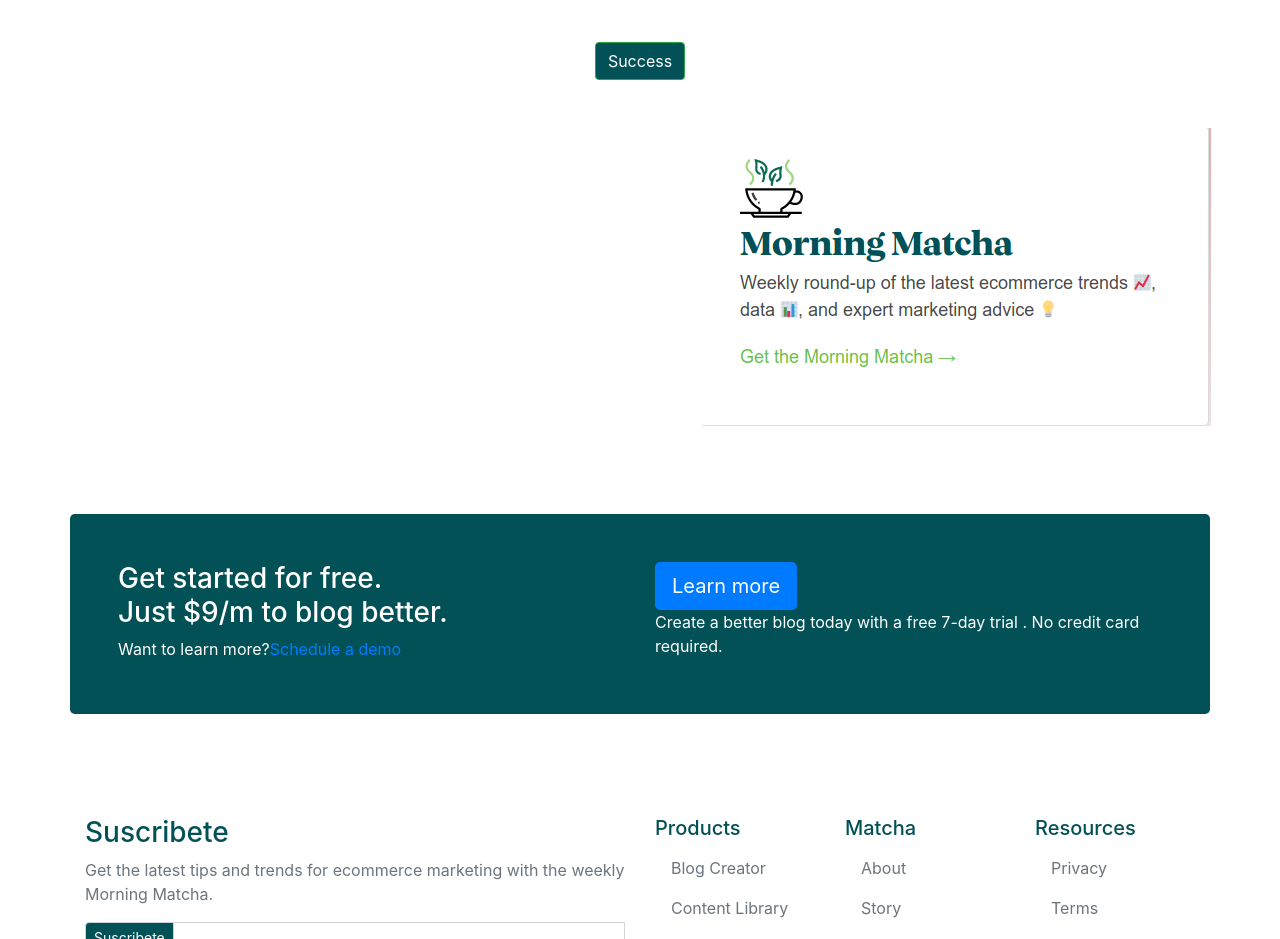
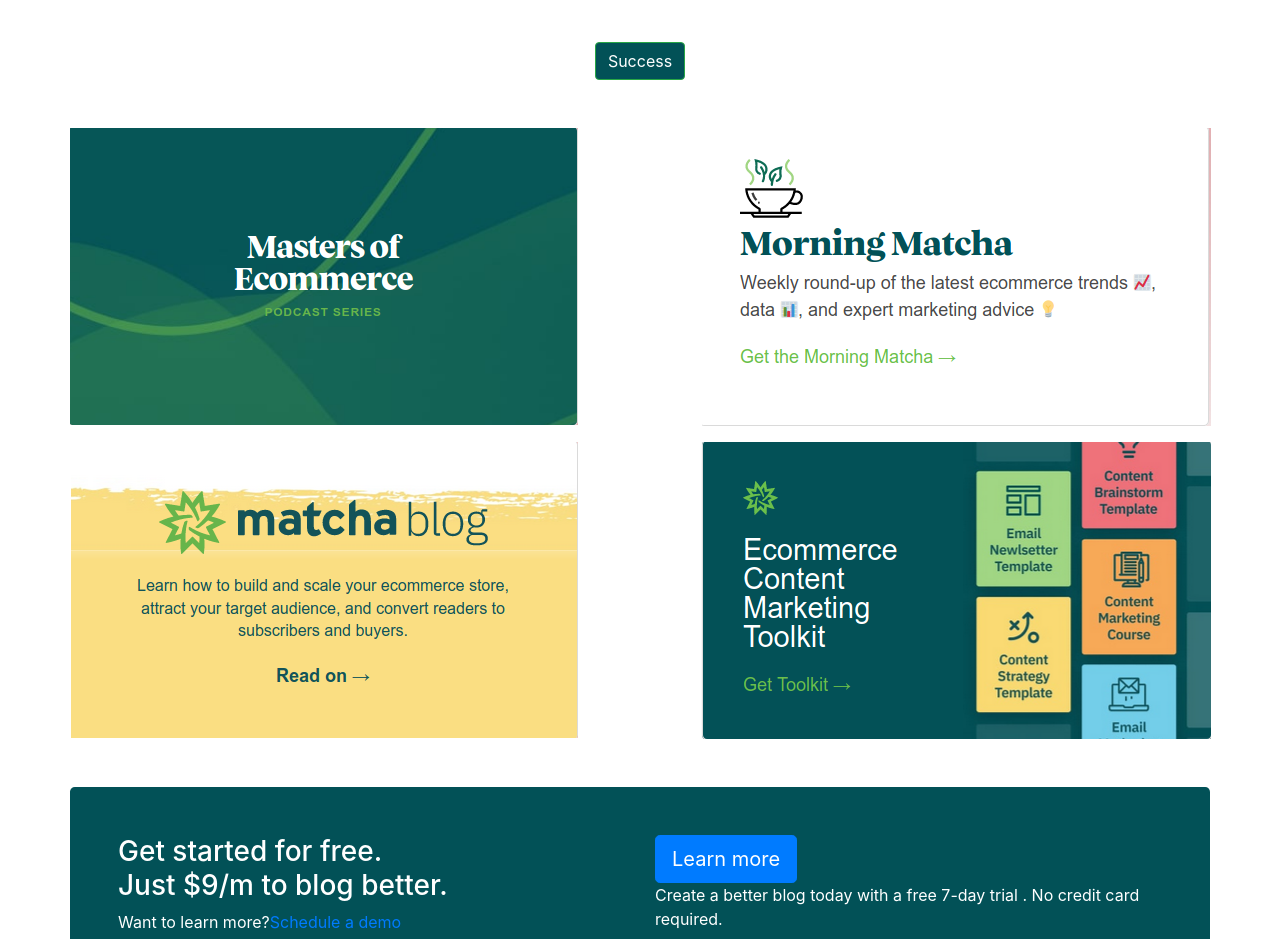
Before and after one commit to sebasgar13/sesion_6, a plain HTML site: page index.html in a window 1280 px wide. Shown: the part 5800-6739 px from the top of the page. Drawn offline with nearby package versions, Linux system fonts and the light colour scheme; the site is published under a folder, as on GitHub Pages, so addresses that start at the root find nothing.

Commit message:
quitando el \ de las imagens

```diff
--- a/index.html
+++ b/index.html
@@ -360,16 +360,16 @@
 <section>
   <div class="row row-cols-1 row-cols-md-2 text-center mx-2 border-white">
     <div class="col mb-auto border-white">
-      <img src="/imagenes/1.png" alt="">
+      <img src="imagenes/1.png" alt="">
     </div>
     <div class="col mb-auto border-white">
       <img src="imagenes/2.png" alt="">
     </div>
     <div class="col mt-3">
-      <img src="/imagenes/3.png" alt="">
+      <img src="imagenes/3.png" alt="">
     </div>
     <div class="col mt-3">
-      <img src="/imagenes/4.png" alt="">
+      <img src="imagenes/4.png" alt="">
     </div>
   </div>
 </section>
```
